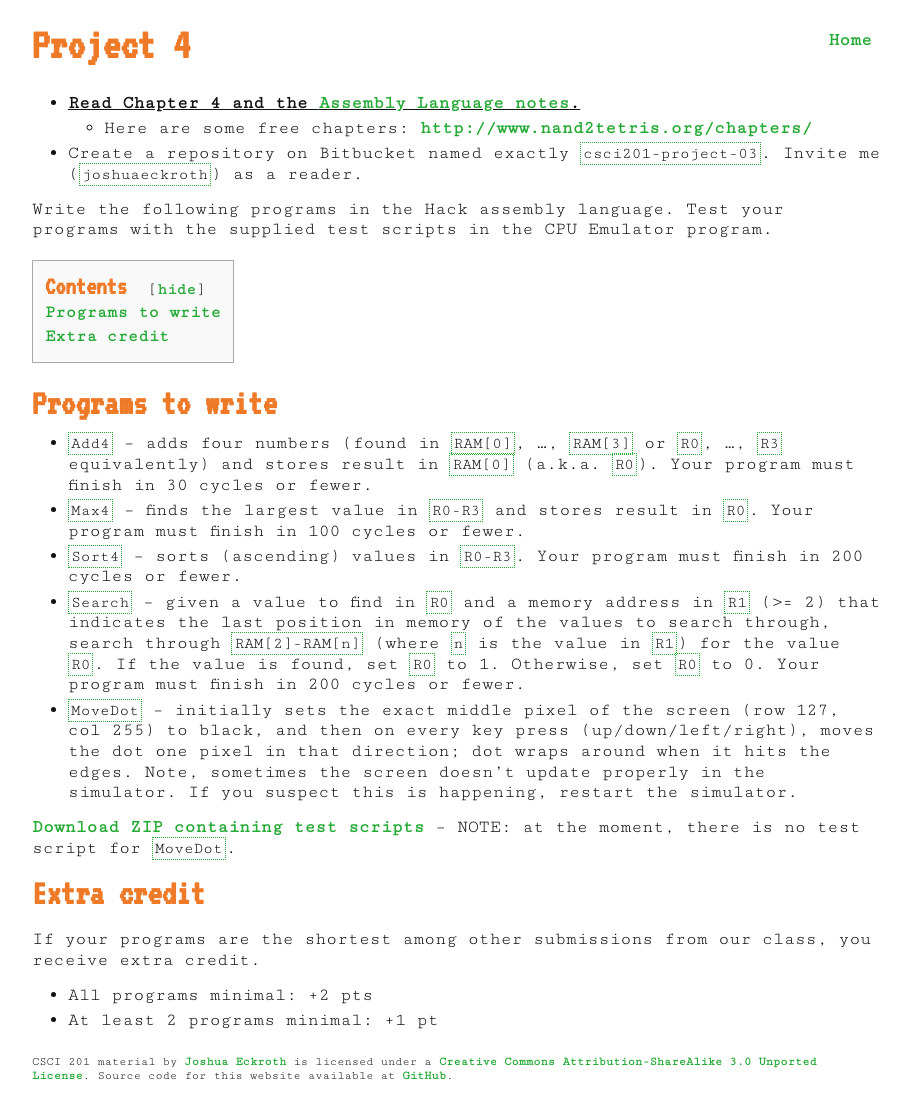
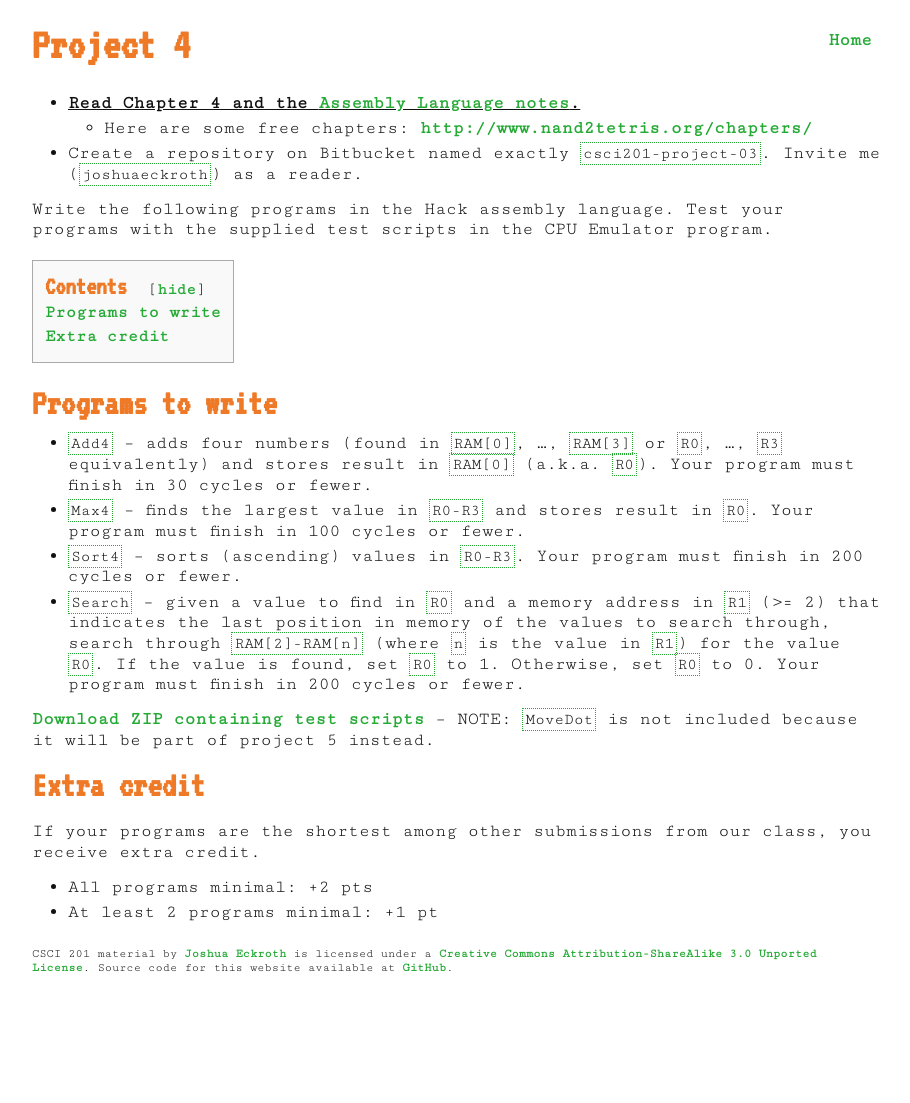
Before and after one commit to joshuaeckroth/csci201-website, a Jekyll site: the page built from projects/project-04.markdown, in a window 1280 px wide. Shown: the whole page, without its empty margins (183-1093 px from the left). Built offline with Jekyll 4.4.1, drawn with Linux system fonts in a browser that asks for light colours; Markdown is read by kramdown in place of the engine named in the settings; after the commit the page ends 995 px from its top, so only the background shows below that.

Commit message:
Updated project 4 to not include MoveDot

```diff
--- a/projects/project-04.markdown
+++ b/projects/project-04.markdown
@@ -20,9 +20,8 @@ Write the following programs in the Hack assembly language. Test your programs w
 - `Max4` -- finds the largest value in `R0-R3` and stores result in `R0`. Your program must finish in 100 cycles or fewer.
 - `Sort4` -- sorts (ascending) values in `R0-R3`. Your program must finish in 200 cycles or fewer.
 - `Search` -- given a value to find in `R0` and a memory address in `R1` (>= 2) that indicates the last position in memory of the values to search through, search through `RAM[2]-RAM[n]` (where `n` is the value in `R1`) for the value `R0`. If the value is found, set `R0` to 1. Otherwise, set `R0` to 0. Your program must finish in 200 cycles or fewer.
-- `MoveDot` -- initially sets the exact middle pixel of the screen (row 127, col 255) to black, and then on every key press (up/down/left/right), moves the dot one pixel in that direction; dot wraps around when it hits the edges. Note, sometimes the screen doesn't update properly in the simulator. If you suspect this is happening, restart the simulator.
 
-[Download ZIP containing test scripts](/code/project-04.zip) -- NOTE: at the moment, there is no test script for `MoveDot`.
+[Download ZIP containing test scripts](/code/project-04.zip) -- NOTE: `MoveDot` is not included because it will be part of project 5 instead.
 
 ## Extra credit
 
```
